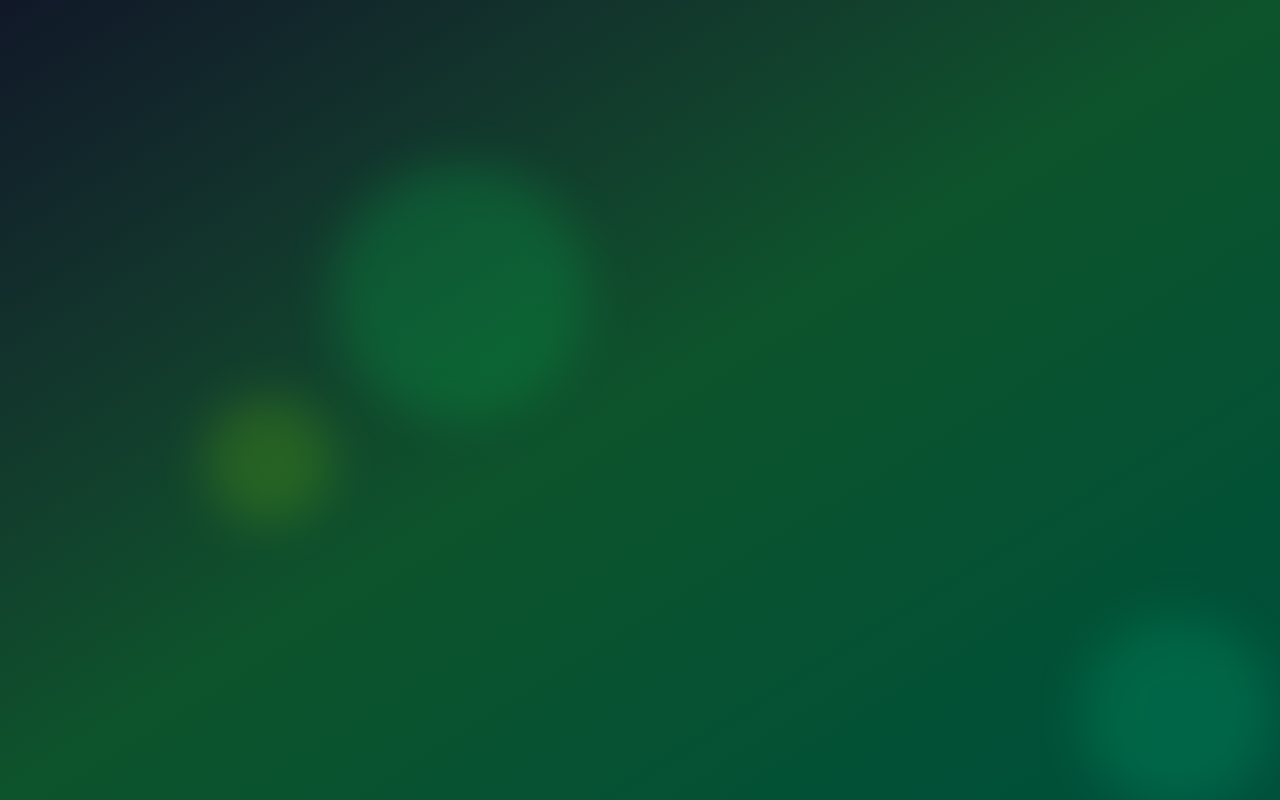
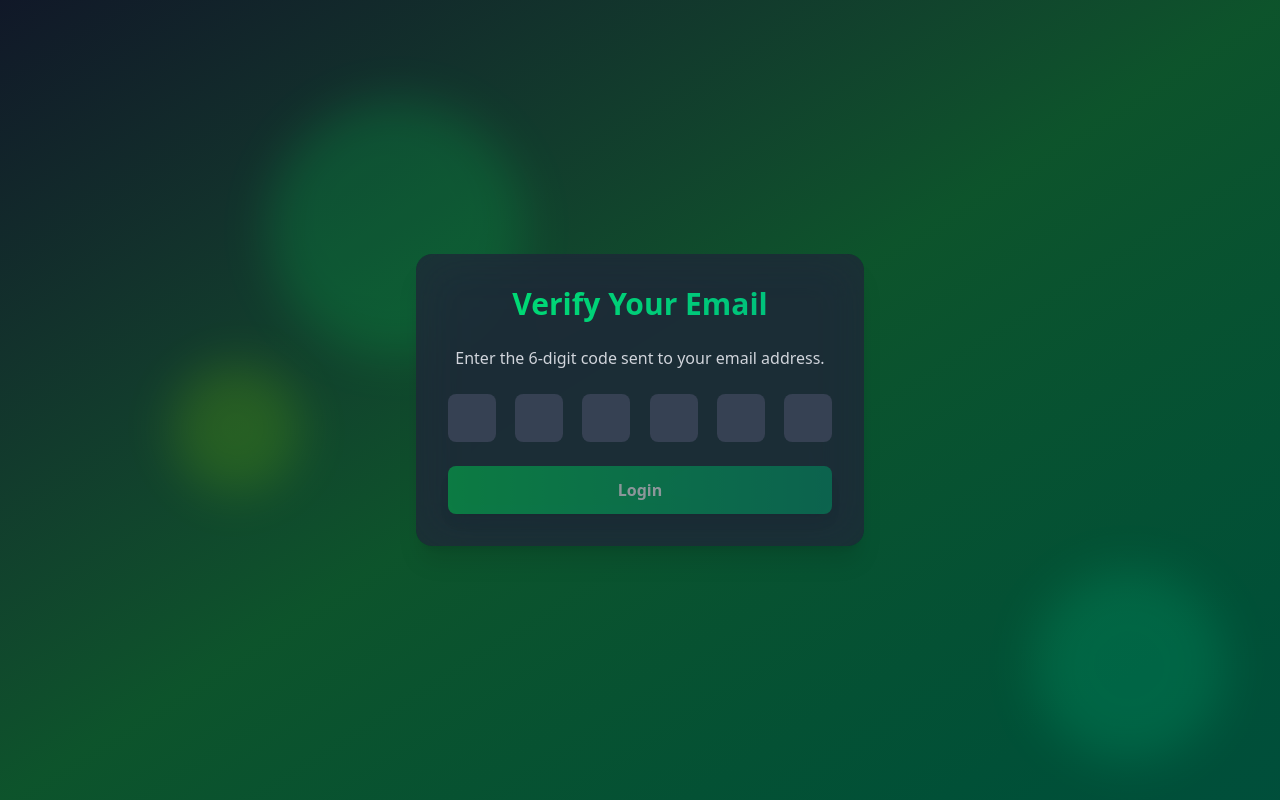
Before and after one commit to baak93/GreenVault, a React (Vite) app in the folder frontend/: page /verify-email in a window 1280 px wide. Before the commit this address had no page. Built offline with nearby package versions, Linux system fonts and the light colour scheme.

Commit message:
feat: hardcode the loading icon and create email verification layout page

```diff
--- a/frontend/src/App.jsx
+++ b/frontend/src/App.jsx
@@ -3,6 +3,7 @@
 import SignupPage from "./pages/SignupPage";
 import LoginPage from "./pages/LoginPage";
 import HomePage from "./pages/HomePage";
+import EmailVerificationPage from "./pages/EmailVerificationPage";
 
 function App() {
   return (
@@ -32,6 +33,7 @@
         <Route path="/" element={<HomePage />} />
         <Route path="/signup" element={<SignupPage />} />
         <Route path="/login" element={<LoginPage />} />
+        <Route path="/verify-email" element={<EmailVerificationPage />} />
       </Routes>
     </div>
   );
--- /dev/null
+++ b/frontend/src/pages/EmailVerificationPage.jsx
@@ -0,0 +1,62 @@
+import React, { useRef, useState } from "react";
+import { motion } from "framer-motion";
+import { useNavigate } from "react-router-dom";
+
+const EmailVerificationPage = () => {
+  const [code, setCode] = useState(["", "", "", "", "", ""]);
+  const inputRefs = useRef([]);
+  const navigate = useNavigate();
+  const isLoading = false;
+
+  const handleChange = (index, value) => {};
+  const handleKeyDown = (index, e) => {};
+
+  return (
+    <div className="max-w-md w-full bg-gray-800/50 backdrop-blur-xl rounded-2xl shadow-xl overflow-hidden">
+      <motion.div
+        initial={{ opacity: 0, y: -50 }}
+        animate={{ opacity: 1, y: 0 }}
+        transition={{ duration: 0.5 }}
+        className="bg-gray-800/50 backdrop-blur-xl rounded-2xl shadow-xl p-8 w-full max-w-md"
+      >
+        <h2 className=" text-3xl font-bold mb-6 text-center bg-gradient-to-r from-green-400 to-emerald-500 text-transparent bg-clip-text">
+          Verify Your Email
+        </h2>
+        <p className="text-center text-gray-300 mb-6">
+          Enter the 6-digit code sent to your email address.
+        </p>
+        <form className="space-y-6">
+          <div className="flex justify-between">
+            {code.map((digit, index) => (
+              <input
+                key={index}
+                ref={(el) => (inputRefs.current[index] = el)}
+                type="text"
+                maxLength="6"
+                value={digit}
+                onChange={(e) => handleChange(index, e.target.value)}
+                onKeyDown={(e) => handleKeyDown(index, e)}
+                className="w-12 h-12 text-center text-2xl font-bold bg-gray-700 text-white boder-2 border-gray-600 rounded-lg focus:border-green-500 focus:outline-none"
+              />
+            ))}
+          </div>
+          <motion.button
+            whileHover={{ scale: 1.05 }}
+            whileTap={{ scale: 0.95 }}
+            type="submit"
+            disabled={isLoading || code.some((digit) => !digit)}
+            className="w-full bg-gradient-to-r from-green-500 to-emerald-600 text-white font-bold py-3 px-4 rounded-lg shadow-lg hover:from-green-600 hover:to-emerald-700 focus:outline-none focus:ring-2 focus:ring-green-500 focus:ring-opacity-50 disabled:opacity-50"
+          >
+            {isLoading ? (
+              <Loader className="w-6 h-6 animate-spin mx-auto" />
+            ) : (
+              "Login"
+            )}
+          </motion.button>
+        </form>
+      </motion.div>
+    </div>
+  );
+};
+
+export default EmailVerificationPage;
--- a/frontend/src/pages/LoginPage.jsx
+++ b/frontend/src/pages/LoginPage.jsx
@@ -1,12 +1,14 @@
 import { motion } from "framer-motion";
 import Input from "../components/Input";
-import { Mail, Lock } from "lucide-react";
+import { Mail, Lock, Loader } from "lucide-react";
 import { useState } from "react";
 import { Link } from "react-router-dom";
 
 const LoginPage = () => {
   const [email, setEmail] = useState("");
   const [password, setPassword] = useState("");
+
+  const isLoading = false;
 
   const handleLogin = (e) => {
     e.preventDefault();
@@ -49,8 +51,13 @@
           <motion.button
             className="w-full py-3 px-4 bg-gradient-to-r from-green-500 to-emerald-600 text-white font-bold rounded-lg shadow-lg hover:from-green-600 hover:to-emerald-700 focus:outline-none focus:ring-2 focus:ring-green-500 focus:ring-offset-2 focus:ring-offset-gray-900 transition duration-200"
             type="submit"
+            disabled={isLoading}
           >
-            Login
+            {isLoading ? (
+              <Loader className="w-6 h-6 animate-spin mx-auto" />
+            ) : (
+              "Login"
+            )}
           </motion.button>
         </form>
       </div>
```
